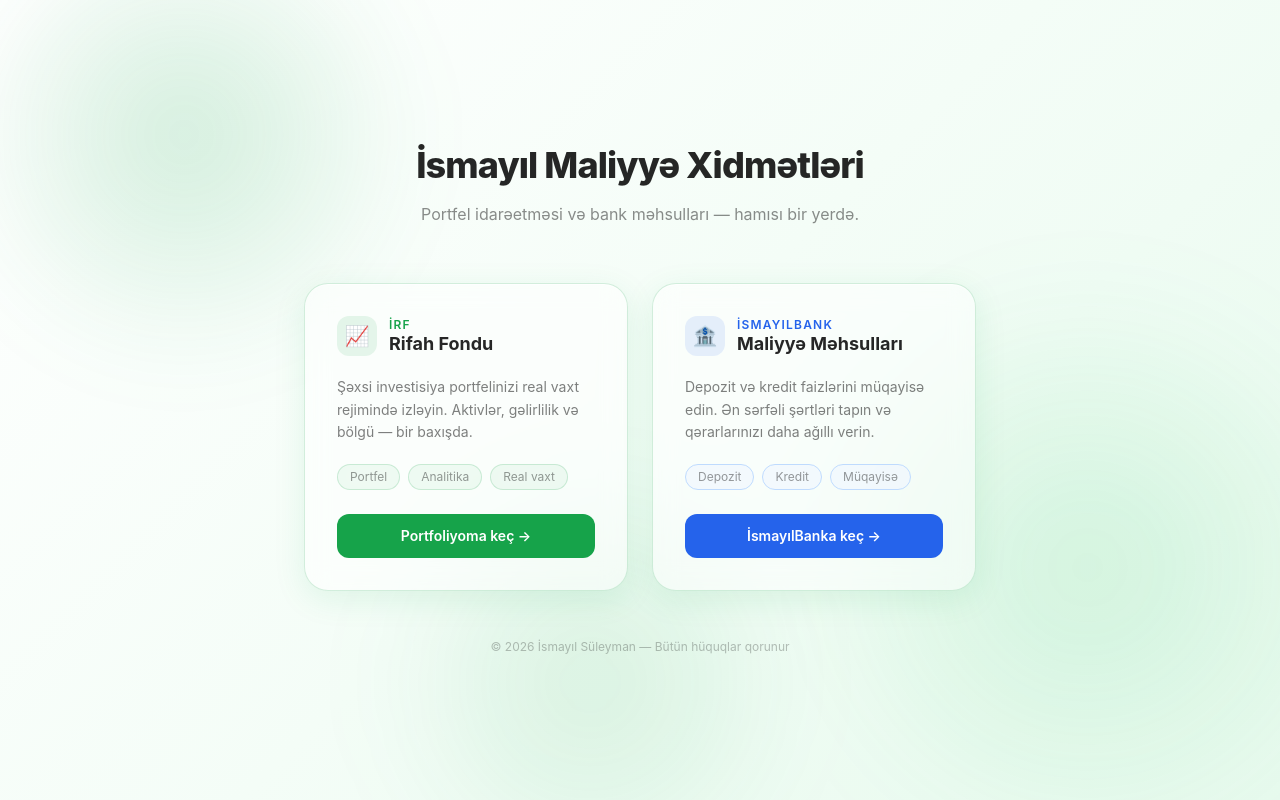
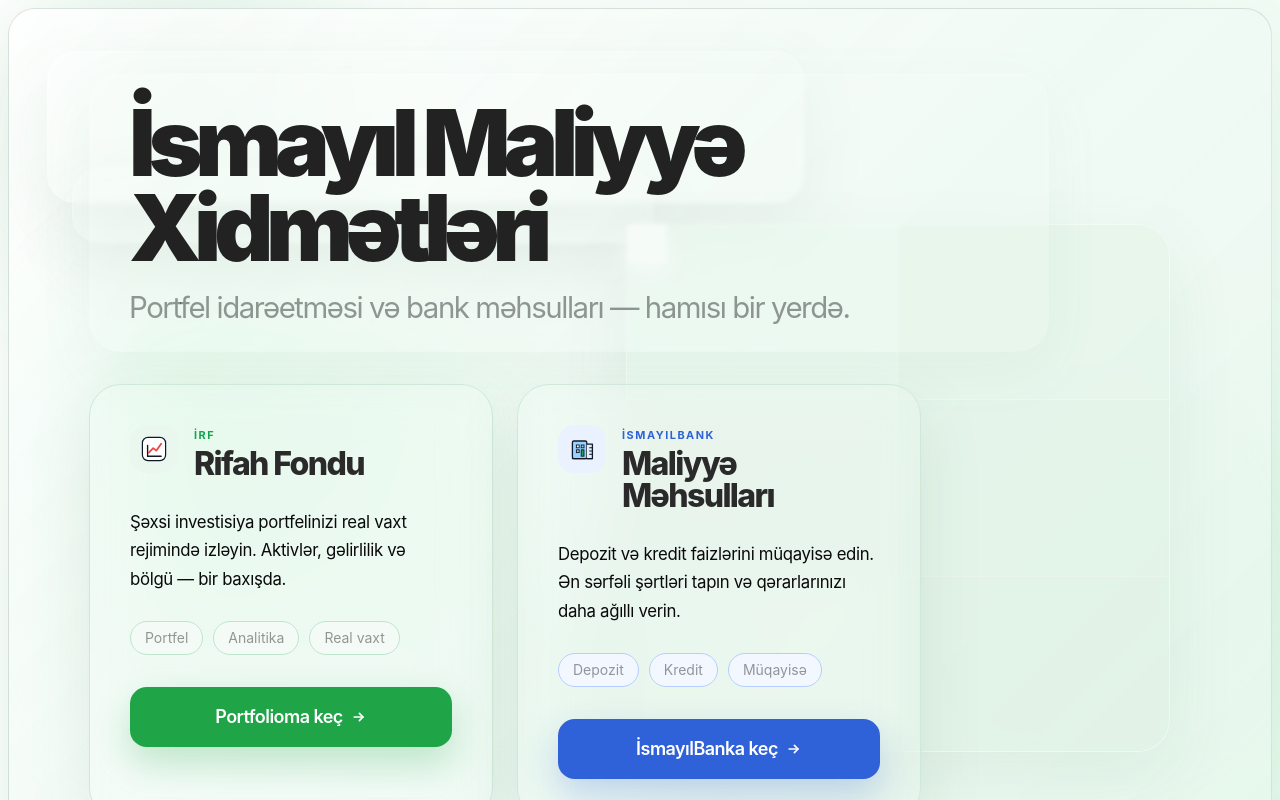
Before and after one commit to IsmayilSuleyman/irf-website, a Next.js app: page /welcome in a window 1280 px wide. Shown: the top 800 px of the page. Built offline with nearby package versions, Linux system fonts and the light colour scheme.

Commit message:
Implement redesigned welcome page

```diff
--- /dev/null
+++ b/app/ismayilbank/page.tsx
@@ -0,0 +1,59 @@
+import Link from "next/link";
+
+export default function IsmayilBankPage() {
+  return (
+    <main className="flex min-h-screen items-center justify-center px-6 py-10">
+      <section className="relative w-full max-w-3xl overflow-hidden rounded-[2rem] border border-blue-200/70 bg-white/72 p-8 shadow-[0_28px_80px_rgba(68,108,184,0.12)] backdrop-blur-xl sm:p-12">
+        <div
+          aria-hidden
+          className="absolute -right-10 -top-12 h-40 w-40 rounded-full bg-blue-300/30 blur-3xl"
+        />
+        <div
+          aria-hidden
+          className="absolute -left-8 bottom-0 h-32 w-32 rounded-full bg-emerald-300/20 blur-3xl"
+        />
+
+        <div className="relative">
+          <p className="text-sm font-bold uppercase tracking-[0.18em] text-[#2F61D8]">
+            İSMAYILBANK
+          </p>
+          <h1 className="mt-3 text-4xl font-black tracking-[-0.06em] text-[#222222] sm:text-5xl">
+            Maliyyə məhsulları tezliklə burada olacaq
+          </h1>
+          <p className="mt-5 max-w-2xl text-lg leading-8 tracking-[-0.02em] text-black/55">
+            Bu bölmə üçün depozit və kredit müqayisələri hazırlanır. Hələlik
+            investor portalına keçə və ya ana səhifəyə geri dönə
+            bilərsiniz.
+          </p>
+
+          <div className="mt-7 flex flex-wrap gap-2.5 text-sm text-black/45">
+            <span className="rounded-full border border-blue-200 bg-blue-50/80 px-3.5 py-1.5">
+              Depozit
+            </span>
+            <span className="rounded-full border border-blue-200 bg-blue-50/80 px-3.5 py-1.5">
+              Kredit
+            </span>
+            <span className="rounded-full border border-blue-200 bg-blue-50/80 px-3.5 py-1.5">
+              Müqayisə
+            </span>
+          </div>
+
+          <div className="mt-10 flex flex-col gap-4 sm:flex-row">
+            <Link
+              href="/welcome"
+              className="inline-flex items-center justify-center rounded-[1rem] border border-black/10 bg-white/80 px-6 py-4 text-base font-semibold tracking-[-0.03em] text-black/65 transition hover:-translate-y-0.5 hover:border-blue-300 hover:text-[#2F61D8]"
+            >
+              Geri qayıt
+            </Link>
+            <Link
+              href="/login"
+              className="inline-flex items-center justify-center rounded-[1rem] bg-[#1FA447] px-6 py-4 text-base font-semibold tracking-[-0.03em] text-white shadow-[0_16px_36px_rgba(31,164,71,0.24)] transition hover:-translate-y-0.5 hover:bg-[#19903d]"
+            >
+              İRF portfelinə keç
+            </Link>
+          </div>
+        </div>
+      </section>
+    </main>
+  );
+}
--- a/app/login/page.tsx
+++ b/app/login/page.tsx
@@ -13,10 +13,10 @@ export default function LoginPage() {
           <div className="flex flex-col gap-4">
             <LoginForm />
             <Link
-              href="https://ismayilrifahfondu-six.vercel.app/welcome"
+              href="/welcome"
               className="rounded-xl border border-[rgba(22,163,74,0.2)] bg-white/70 px-4 py-3 text-center text-sm font-medium uppercase tracking-[0.18em] text-black/65 transition hover:-translate-y-0.5 hover:border-brand-green hover:text-brand-green"
             >
-              geriyə qayıt
+              Geriyə qayıt
             </Link>
           </div>
         </div>
--- a/app/welcome/page.tsx
+++ b/app/welcome/page.tsx
@@ -1,106 +1,246 @@
 "use client";
 
+import type { ReactNode } from "react";
 import Link from "next/link";
 import { motion } from "framer-motion";
 
-const fade = (delay: number) => ({
-  initial: { opacity: 0, y: 20 },
+const riseIn = (delay: number, y = 24) => ({
+  initial: { opacity: 0, y },
   animate: { opacity: 1, y: 0 },
-  transition: { duration: 0.6, ease: [0.22, 1, 0.36, 1] as const, delay },
+  transition: { duration: 0.7, ease: [0.22, 1, 0.36, 1] as const, delay },
 });
+
+function SurfaceBlock({ className }: { className: string }) {
+  return (
+    <div
+      aria-hidden
+      className={`absolute rounded-[28px] border border-white/35 bg-white/18 shadow-[0_24px_70px_rgba(74,121,90,0.08)] backdrop-blur-[3px] ${className}`}
+    />
+  );
+}
+
+function PortfolioIcon() {
+  return (
+    <svg viewBox="0 0 40 40" className="h-8 w-8" aria-hidden>
+      <rect
+        x="5.5"
+        y="5.5"
+        width="29"
+        height="29"
+        rx="7"
+        fill="#FFFFFF"
+        stroke="#111827"
+        strokeWidth="1.5"
+      />
+      <path d="M12 29V15.5" stroke="#111827" strokeWidth="1.7" strokeLinecap="round" />
+      <path d="M12 29H29" stroke="#111827" strokeWidth="1.7" strokeLinecap="round" />
+      <path
+        d="M13.5 24.5L19 19L23 22L29 13.5"
+        fill="none"
+        stroke="#EF4444"
+        strokeWidth="2.2"
+        strokeLinecap="round"
+        strokeLinejoin="round"
+      />
+    </svg>
+  );
+}
+
+function BankIcon() {
+  return (
+    <svg viewBox="0 0 40 40" className="h-8 w-8" aria-hidden>
+      <rect
+        x="8"
+        y="10"
+        width="18"
+        height="22"
+        rx="2"
+        fill="#9AD0FF"
+        stroke="#111827"
+        strokeWidth="1.6"
+      />
+      <rect x="13" y="15" width="3.5" height="3.5" fill="#FFFFFF" stroke="#111827" strokeWidth="1.1" />
+      <rect x="19" y="15" width="3.5" height="3.5" fill="#7DD3FC" stroke="#111827" strokeWidth="1.1" />
+      <rect x="13" y="21" width="3.5" height="3.5" fill="#7DD3FC" stroke="#111827" strokeWidth="1.1" />
+      <rect x="19" y="21" width="3.5" height="8" fill="#16A34A" stroke="#111827" strokeWidth="1.1" />
+      <path d="M26 14H33V32H26" fill="#E5F0FF" stroke="#111827" strokeWidth="1.6" strokeLinejoin="round" />
+      <path d="M29.5 18.5H33" stroke="#111827" strokeWidth="1.3" strokeLinecap="round" />
+      <path d="M29.5 22.5H33" stroke="#111827" strokeWidth="1.3" strokeLinecap="round" />
+      <path d="M29.5 26.5H33" stroke="#111827" strokeWidth="1.3" strokeLinecap="round" />
+      <path d="M8 32H33" stroke="#111827" strokeWidth="1.6" strokeLinecap="round" />
+    </svg>
+  );
+}
+
+function ArrowIcon() {
+  return (
+    <svg viewBox="0 0 20 20" className="h-4 w-4" fill="none" aria-hidden>
+      <path d="M4 10H15" stroke="currentColor" strokeWidth="2.1" strokeLinecap="round" />
+      <path
+        d="M10.5 5.5L15 10L10.5 14.5"
+        stroke="currentColor"
+        strokeWidth="2.1"
+        strokeLinecap="round"
+        strokeLinejoin="round"
+      />
+    </svg>
+  );
+}
+
+type ProductCardProps = {
+  action: string;
+  brand: string;
+  description: string;
+  href: string;
+  icon: ReactNode;
+  tags: string[];
+  title: string;
+  tone: "blue" | "green";
+};
+
+function ProductCard({
+  action,
+  brand,
+  description,
+  href,
+  icon,
+  tags,
+  title,
+  tone,
+}: ProductCardProps) {
+  const palette =
+    tone === "green"
+      ? {
+          action:
+            "bg-[#1FA447] shadow-[0_16px_36px_rgba(31,164,71,0.24)] hover:bg-[#19903d]",
+          brand: "text-[#14A44D]",
+          iconShell: "bg-[#EAF7EF]",
+          pill: "border-[#BDE5CA] bg-[#F4FBF6] text-black/40",
+        }
+      : {
+          action:
+            "bg-[#2F61D8] shadow-[0_16px_36px_rgba(47,97,216,0.24)] hover:bg-[#2854be]",
+          brand: "text-[#2F61D8]",
+          iconShell: "bg-[#EAF1FF]",
+          pill: "border-[#B6CDFE] bg-[#F3F7FF] text-black/40",
+        };
+
+  return (
+    <article className="flex h-full flex-col rounded-[2rem] border border-[#CFE8D8] bg-white/72 p-7 shadow-[0_22px_65px_rgba(83,131,101,0.12)] backdrop-blur-xl sm:p-10">
+      <div className="flex items-start gap-4">
+        <div
+          className={`flex h-12 w-12 shrink-0 items-center justify-center rounded-2xl ${palette.iconShell}`}
+        >
+          {icon}
+        </div>
+        <div className="pt-0.5">
+          <p className={`text-[0.68rem] font-bold uppercase tracking-[0.14em] ${palette.brand}`}>
+            {brand}
+          </p>
+          <h2 className="mt-1 text-[2rem] font-extrabold leading-none tracking-[-0.05em] text-[#2A2A2A]">
+            {title}
+          </h2>
+        </div>
+      </div>
+
+      <p className="mt-7 max-w-[20rem] text-[1.05rem] leading-[1.7] tracking-[-0.02em] text-black/48">
+        {description}
+      </p>
+
+      <div className="mt-7 flex flex-wrap gap-2.5">
+        {tags.map((tag) => (
+          <span
+            key={tag}
+            className={`rounded-full border px-3.5 py-1.5 text-sm ${palette.pill}`}
+          >
+            {tag}
+          </span>
+        ))}
+      </div>
+
+      <Link
+        href={href}
+        className={`mt-8 inline-flex w-full items-center justify-center gap-2 rounded-[1.05rem] px-6 py-4 text-lg font-semibold tracking-[-0.03em] text-white transition duration-300 hover:-translate-y-0.5 ${palette.action}`}
+      >
+        <span>{action}</span>
+        <ArrowIcon />
+      </Link>
+    </article>
+  );
+}
 
 export default function WelcomePage() {
   return (
-    <main className="min-h-screen flex flex-col items-center justify-center px-4 py-20">
-      {/* Hero */}
-      <motion.div {...fade(0)} className="flex flex-col items-center gap-4 mb-14 text-center">
-        <h1 className="text-4xl font-extrabold tracking-tight text-black/85">
+    <main className="min-h-screen overflow-hidden p-1.5 sm:p-2">
+      <section className="relative mx-auto min-h-[calc(100vh-0.75rem)] max-w-[1920px] overflow-hidden rounded-[1.7rem] border border-black/10 bg-[linear-gradient(135deg,rgba(255,255,255,0.78),rgba(241,250,245,0.84)_48%,rgba(229,246,235,0.88))] shadow-[0_28px_90px_rgba(48,94,63,0.08)]">
+        <SurfaceBlock className="left-[3%] top-[4.5%] hidden h-[9.5rem] w-[60%] max-w-[64rem] lg:block" />
+        <SurfaceBlock className="left-[5%] top-[17%] hidden h-[4.7rem] w-[46%] max-w-[55rem] lg:block" />
+        <div
+          aria-hidden
+          className="absolute left-[7%] top-[31%] hidden h-[26rem] w-[52rem] rounded-[2.25rem] bg-[radial-gradient(circle_at_top_left,rgba(210,245,221,0.62),rgba(230,247,236,0.2)_55%,rgba(255,255,255,0)_80%)] blur-3xl lg:block"
+        />
+        <div
+          aria-hidden
+          className="absolute right-[8%] top-[23%] hidden h-[33rem] w-[34rem] overflow-hidden rounded-[2rem] border border-white/30 bg-white/18 shadow-[0_24px_70px_rgba(74,121,90,0.08)] backdrop-blur-[4px] lg:block"
+        >
+          <div className="grid h-full grid-cols-2 grid-rows-3">
+            <div className="border-b border-r border-white/25 bg-[#E8F8ED]/55" />
+            <div className="border-b border-white/25 bg-[#E6F5EA]/75" />
+            <div className="border-r border-white/25 bg-[#E5F3E8]/65" />
+            <div className="bg-[#DFF1E4]/55" />
+            <div className="border-r border-t border-white/25 bg-[#EAF6EC]/55" />
+            <div className="border-t border-white/25 bg-[#DFF0E3]/65" />
+          </div>
+        </div>
+        <div className="absolute left-[49%] top-[23%] hidden h-10 w-10 rounded-sm bg-white/55 shadow-[0_10px_25px_rgba(255,255,255,0.6)] lg:block" />
+
+        <div className="relative z-10 flex min-h-[calc(100vh-0.75rem)] flex-col px-6 py-8 sm:px-10 sm:py-12 lg:px-20 lg:py-16">
+          <motion.div
+            {...riseIn(0)}
+            className="max-w-[60rem] rounded-[2rem] bg-white/56 px-5 py-5 shadow-[0_18px_60px_rgba(106,149,121,0.06)] backdrop-blur-[2px] sm:px-8 sm:py-7 lg:px-10"
+          >
+            <h1 className="text-[clamp(3.5rem,7.2vw,6.1rem)] font-black leading-[0.92] tracking-[-0.08em] text-[#222222]">
               İsmayıl Maliyyə Xidmətləri
             </h1>
-        <p className="max-w-md text-base text-black/45 leading-relaxed">
+            <p className="mt-5 max-w-[46rem] text-[clamp(1.35rem,2.3vw,2.2rem)] leading-[1.15] tracking-[-0.05em] text-black/40">
               Portfel idarəetməsi və bank məhsulları — hamısı bir yerdə.
             </p>
           </motion.div>
 
-      {/* Product cards */}
-      <div className="grid grid-cols-1 md:grid-cols-2 gap-6 w-full max-w-2xl">
-
-        {/* IRF Portfolio card */}
-        <motion.div {...fade(0.1)} className="glass rounded-3xl p-8 flex flex-col gap-5">
-          <div className="flex items-center gap-3">
-            <span className="flex h-10 w-10 items-center justify-center rounded-xl bg-brand-green/10 text-xl">
-              📈
-            </span>
-            <div>
-              <p className="text-xs font-semibold uppercase tracking-widest text-brand-green">
-                İRF
-              </p>
-              <h2 className="text-lg font-bold text-black/85 leading-tight">
-                Rifah Fondu
-              </h2>
-            </div>
-          </div>
-
-          <p className="text-sm text-black/50 leading-relaxed flex-1">
-            Şəxsi investisiya portfelinizi real vaxt rejimində izləyin.
-            Aktivlər, gəlirlilik və bölgü — bir baxışda.
-          </p>
-
-          <div className="flex flex-wrap gap-2 text-xs text-black/40">
-            <span className="glass-tinted rounded-full px-3 py-1">Portfel</span>
-            <span className="glass-tinted rounded-full px-3 py-1">Analitika</span>
-            <span className="glass-tinted rounded-full px-3 py-1">Real vaxt</span>
-          </div>
-
-          <Link
+          <motion.div
+            {...riseIn(0.1)}
+            className="mt-8 grid max-w-[52rem] gap-6 lg:grid-cols-2"
+          >
+            <ProductCard
+              action="Portfolioma keç"
+              brand="İRF"
+              description="Şəxsi investisiya portfelinizi real vaxt rejimində izləyin. Aktivlər, gəlirlilik və bölgü — bir baxışda."
               href="/login"
-            className="mt-1 w-full rounded-xl bg-brand-green py-3 text-center text-sm font-semibold text-white transition-opacity hover:opacity-90"
-          >
-            Portfoliyoma keç →
-          </Link>
+              icon={<PortfolioIcon />}
+              tags={["Portfel", "Analitika", "Real vaxt"]}
+              title="Rifah Fondu"
+              tone="green"
+            />
+            <ProductCard
+              action="İsmayılBanka keç"
+              brand="İSMAYILBANK"
+              description="Depozit və kredit faizlərini müqayisə edin. Ən sərfəli şərtləri tapın və qərarlarınızı daha ağıllı verin."
+              href="/ismayilbank"
+              icon={<BankIcon />}
+              tags={["Depozit", "Kredit", "Müqayisə"]}
+              title="Maliyyə Məhsulları"
+              tone="blue"
+            />
           </motion.div>
 
-        {/* İsmayılBanka card */}
-        <motion.div {...fade(0.18)} className="glass rounded-3xl p-8 flex flex-col gap-5">
-          <div className="flex items-center gap-3">
-            <span className="flex h-10 w-10 items-center justify-center rounded-xl bg-blue-600/10 text-xl">
-              🏦
-            </span>
-            <div>
-              <p className="text-xs font-semibold uppercase tracking-widest text-blue-600">
-                İsmayılBank
-              </p>
-              <h2 className="text-lg font-bold text-black/85 leading-tight">
-                Maliyyə Məhsulları
-              </h2>
-            </div>
-          </div>
-
-          <p className="text-sm text-black/50 leading-relaxed flex-1">
-            Depozit və kredit faizlərini müqayisə edin. Ən sərfəli şərtləri
-            tapın və qərarlarınızı daha ağıllı verin.
-          </p>
-
-          <div className="flex flex-wrap gap-2 text-xs text-black/40">
-            <span className="rounded-full border border-blue-200 bg-blue-50/60 px-3 py-1">Depozit</span>
-            <span className="rounded-full border border-blue-200 bg-blue-50/60 px-3 py-1">Kredit</span>
-            <span className="rounded-full border border-blue-200 bg-blue-50/60 px-3 py-1">Müqayisə</span>
-          </div>
-
-          <Link
-            href="/ismayilbank"
-            className="mt-1 w-full rounded-xl bg-blue-600 py-3 text-center text-sm font-semibold text-white transition-opacity hover:opacity-90"
+          <motion.p
+            {...riseIn(0.22, 16)}
+            className="mt-auto pt-10 text-center text-sm tracking-[-0.02em] text-black/28"
           >
-            İsmayılBanka keç →
-          </Link>
-        </motion.div>
-
-      </div>
-
-      {/* Footer note */}
-      <motion.p {...fade(0.28)} className="mt-12 text-xs text-black/25">
             © {new Date().getFullYear()} İsmayıl Süleyman — Bütün hüquqlar qorunur
           </motion.p>
+        </div>
+      </section>
     </main>
   );
 }
```
Lines whose indentation alone changed are shown as unchanged.
